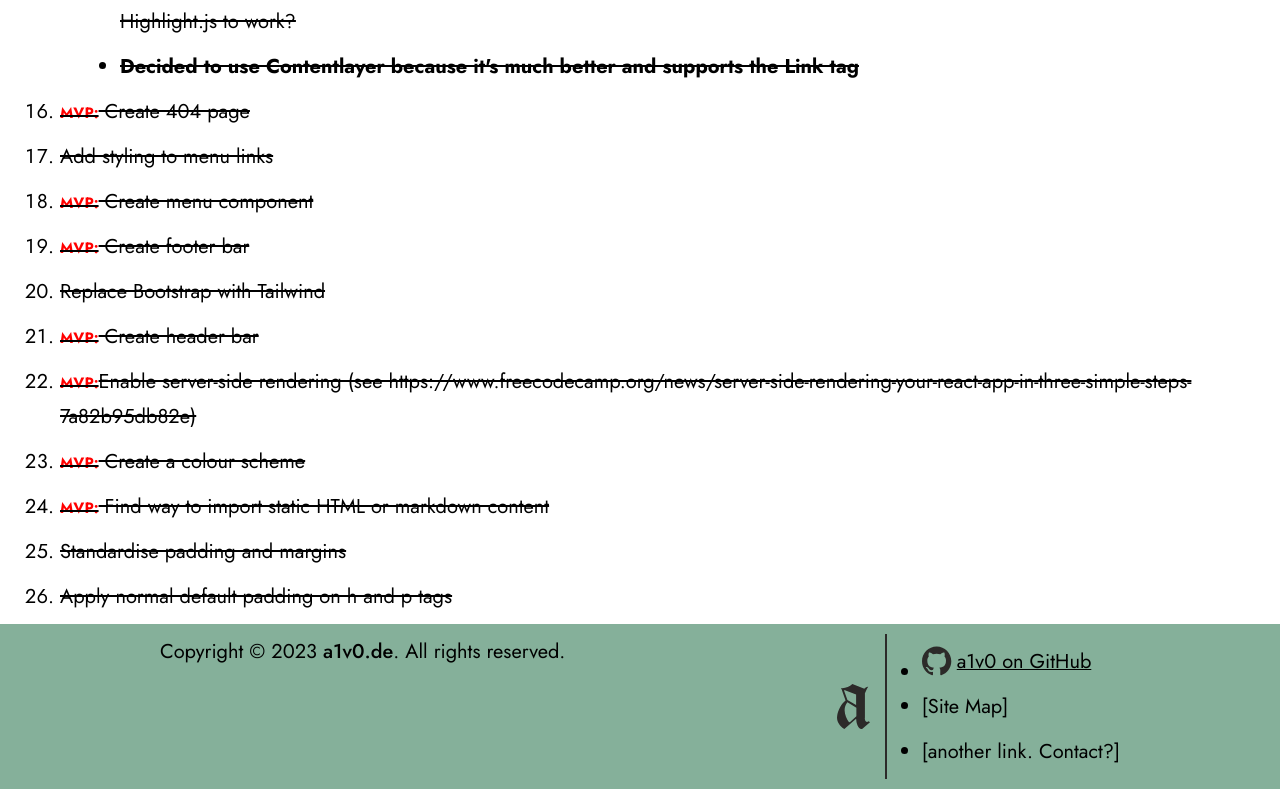
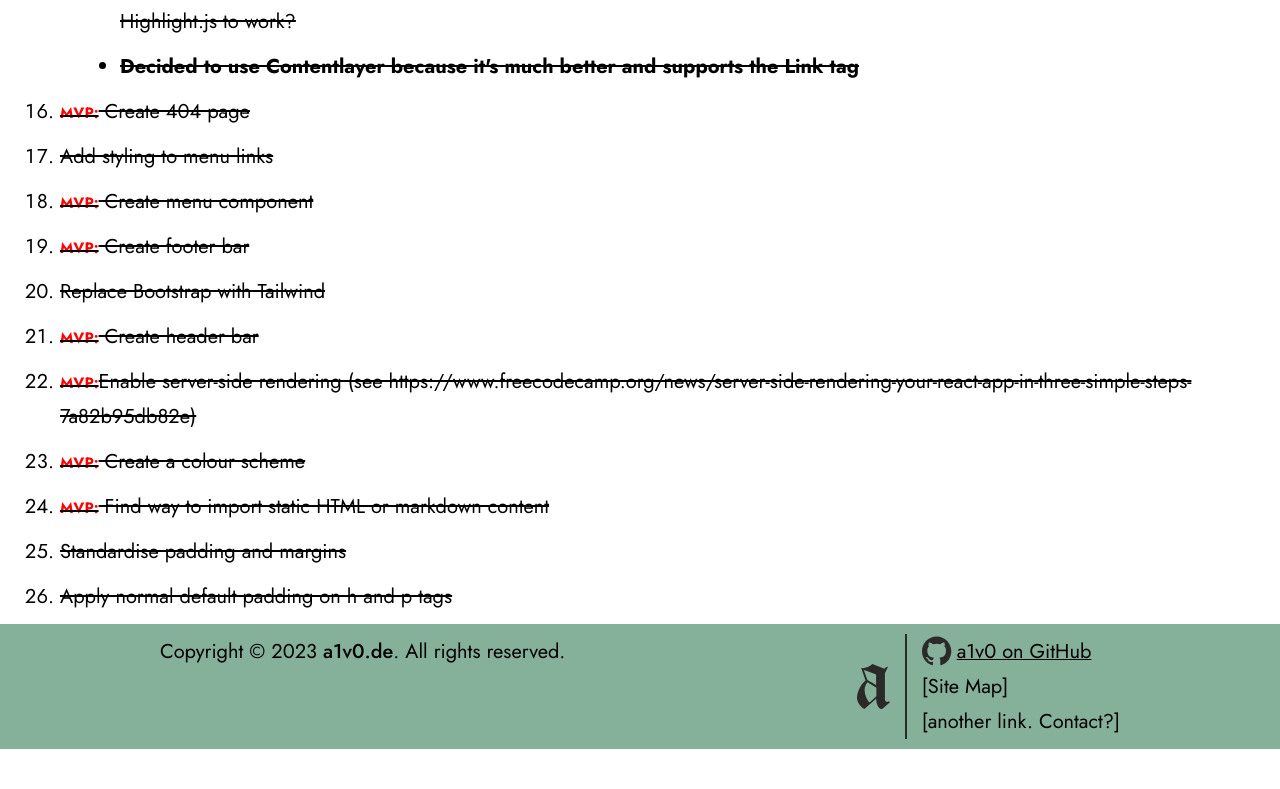
Before and after one commit to a1v0/a1v0.de, a Next.js app: page / in a window 1280 px wide. Shown: the part 1961-2750 px from the top of the page. After the commit the page ends 2710 px from the top, so only its background shows below. Built offline with nearby package versions, Linux system fonts and the light colour scheme.

Commit message:
Override default list styles in Menu and Footer

```diff
--- a/app/Footer.tsx
+++ b/app/Footer.tsx
@@ -16,7 +16,7 @@ function Footer() {
                 </section>
                 <section className="flex items-center">
                     <Logo height="h-9" />
-                    <ul className="ml-3 border-l-2 border-l-softer-black pl-3">
+                    <ul className="flush !ml-3 border-l-2 border-l-softer-black pl-3">
                         <li>
                             <Link
                                 className="flex"
--- a/app/Menu.tsx
+++ b/app/Menu.tsx
@@ -9,7 +9,7 @@ export default function Menu() {
             <div className="clear-gutters flex justify-stretch py-8">
                 <div className="flex-1">
                     <h2>Articles</h2>
-                    <ul>
+                    <ul className="flush">
                         {allArticles.map((article, index) => {
                             return (
                                 <li key={index}>
@@ -23,7 +23,7 @@ export default function Menu() {
                 </div>
                 <div className="flex-1">
                     <h2>Links</h2>
-                    <ul>
+                    <ul className="flush">
                         <li>
                             <Link href="https://github.com/a1v0">
                                 GitHub [possibly also a link to this repo?]
--- a/app/globals.css
+++ b/app/globals.css
@@ -110,6 +110,15 @@
         @apply my-2;
     }
 
+    ul.flush {
+        @apply list-none;
+        @apply m-0;
+    }
+
+    ul.flush li {
+        @apply m-0;
+    }
+
     blockquote {
         @apply border-l-[12px];
         @apply border-brand-colour;
```
